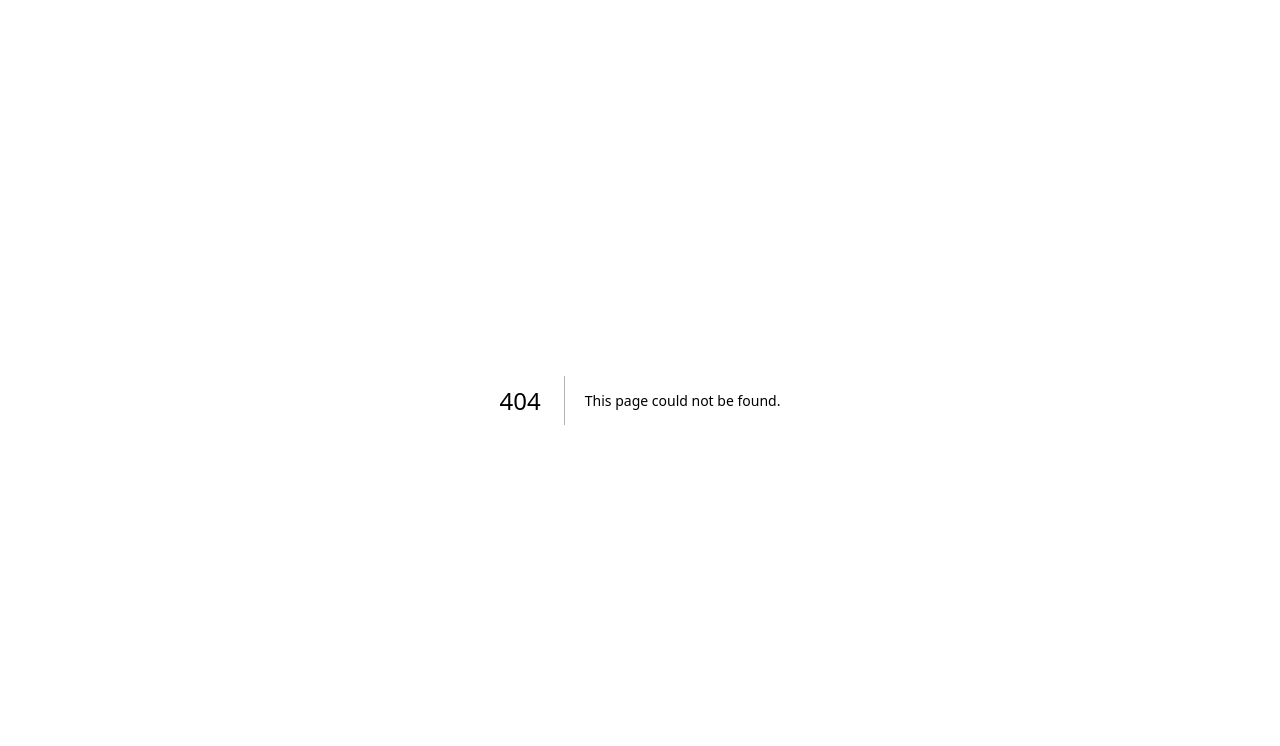
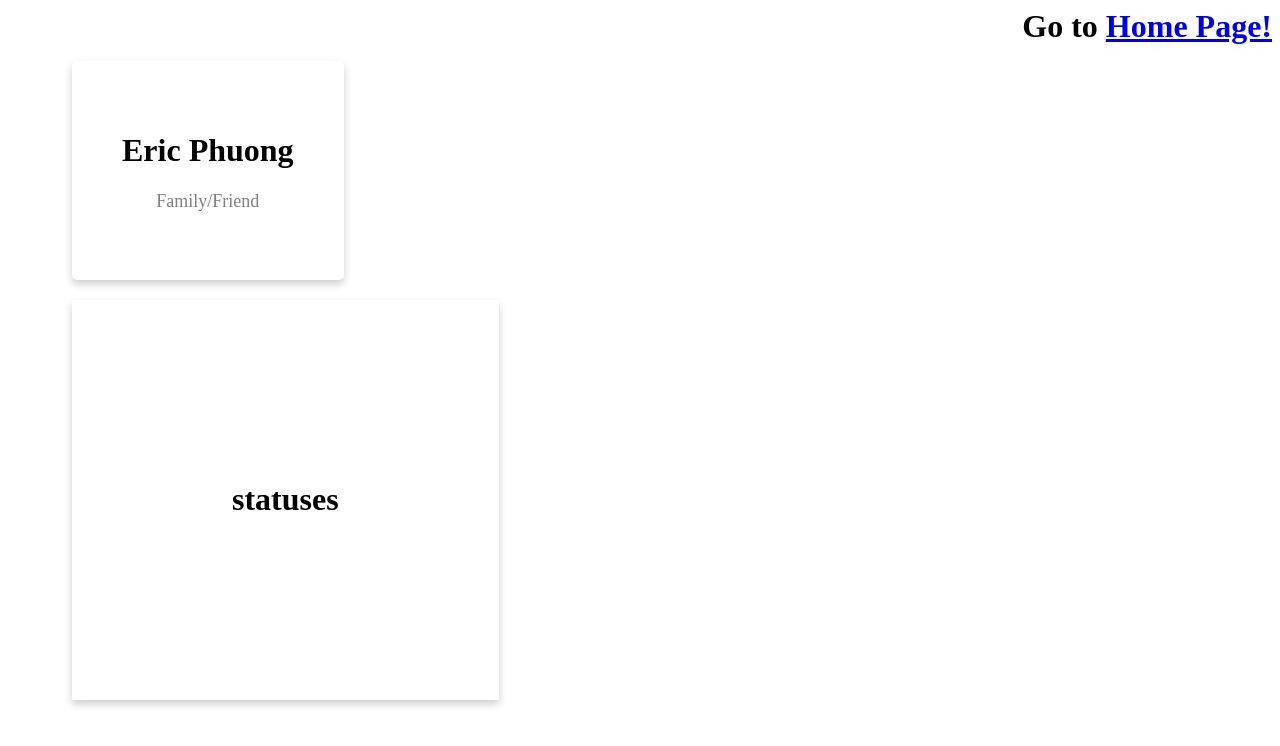
Before and after one commit to NaitikP04/livance, a Next.js app in the folder nextjs-blog/: page /users/profile in a window 1280 px wide. Before the commit this address had no page. Shown: the top 746 px of the page. Built offline with nearby package versions, Linux system fonts and the light colour scheme.

Commit message:
updated user profiles

```diff
--- /dev/null
+++ b/nextjs-blog/pages/users/profile.js
@@ -0,0 +1,34 @@
+import Head from 'next/head';
+import Link from 'next/link';
+import styles from '../../styles/Home.module.css';
+import profilestyles from '../../styles/profile.module.css';
+
+export default function Profile() {
+    return (
+        <div>
+            <main>
+                <h1 className={profilestyles.title}>
+                Go to <Link href="/">Home Page!</Link>
+                </h1>
+            </main>
+            <Head>
+                <title>Profile</title>
+            </Head>
+            <div className={profilestyles.card}>
+                <main>
+                    <h1>
+                        Eric Phuong
+                    </h1>
+                    <p className={profilestyles.title2}>Family/Friend</p>
+                </main>
+            </div>
+            <div className={profilestyles.status}>
+                <main>
+                    <h1>
+                        statuses
+                    </h1>
+                </main>
+            </div>
+        </div>
+    )
+}
--- /dev/null
+++ b/nextjs-blog/styles/profile.module.css
@@ -0,0 +1,74 @@
+/* .card {
+    margin: 1rem;
+    flex-basis: 45%;
+    padding: 1.5rem;
+    text-align: left;
+    color: inherit;
+    text-decoration: none;
+    border: 1px solid #eaeaea;
+    border-radius: 10px;
+    transition: color 0.15s ease, border-color 0.15s ease;
+  } */
+
+  .title {
+    text-align: right;
+    margin: 0 0 1rem;
+    line-height: 1.15;
+    font-size: 2rem;
+  }
+
+  .card {
+    position: fixed;
+    padding: 50px;
+    float: left;
+    box-shadow: 0 4px 8px 0 rgba(0, 0, 0, 0.2);
+    margin-left: 5%;
+    text-align: center;
+    border-radius: 5px;
+  }
+
+  /* .card {
+    box-shadow: 0 4px 8px 0 rgba(0, 0, 0, 0.2);
+    max-width: 300px;
+    float: left;
+    margin: auto;
+    text-align: center;
+    font-family: arial;
+  } */
+
+  .title2 {
+    color: grey;
+    font-size: 18px;
+  }
+
+  .status {
+    padding: 10rem;
+    position: absolute;
+    top: 300px;
+    box-shadow: 0 4px 8px 0 rgba(0, 0, 0, 0.2);
+    margin-left: 5%;
+    text-align: center;
+  }
+
+  /* .button {
+    border: none;
+    outline: 0;
+    display: inline-block;
+    padding: 8px;
+    color: white;
+    background-color: #000;
+    text-align: center;
+    cursor: pointer;
+    width: 100%;
+    font-size: 18px;
+  }
+
+  .a {
+    text-decoration: none;
+    font-size: 22px;
+    color: black;
+  }
+
+  button:hover, a:hover {
+    opacity: 0.7;
+  } */
```
